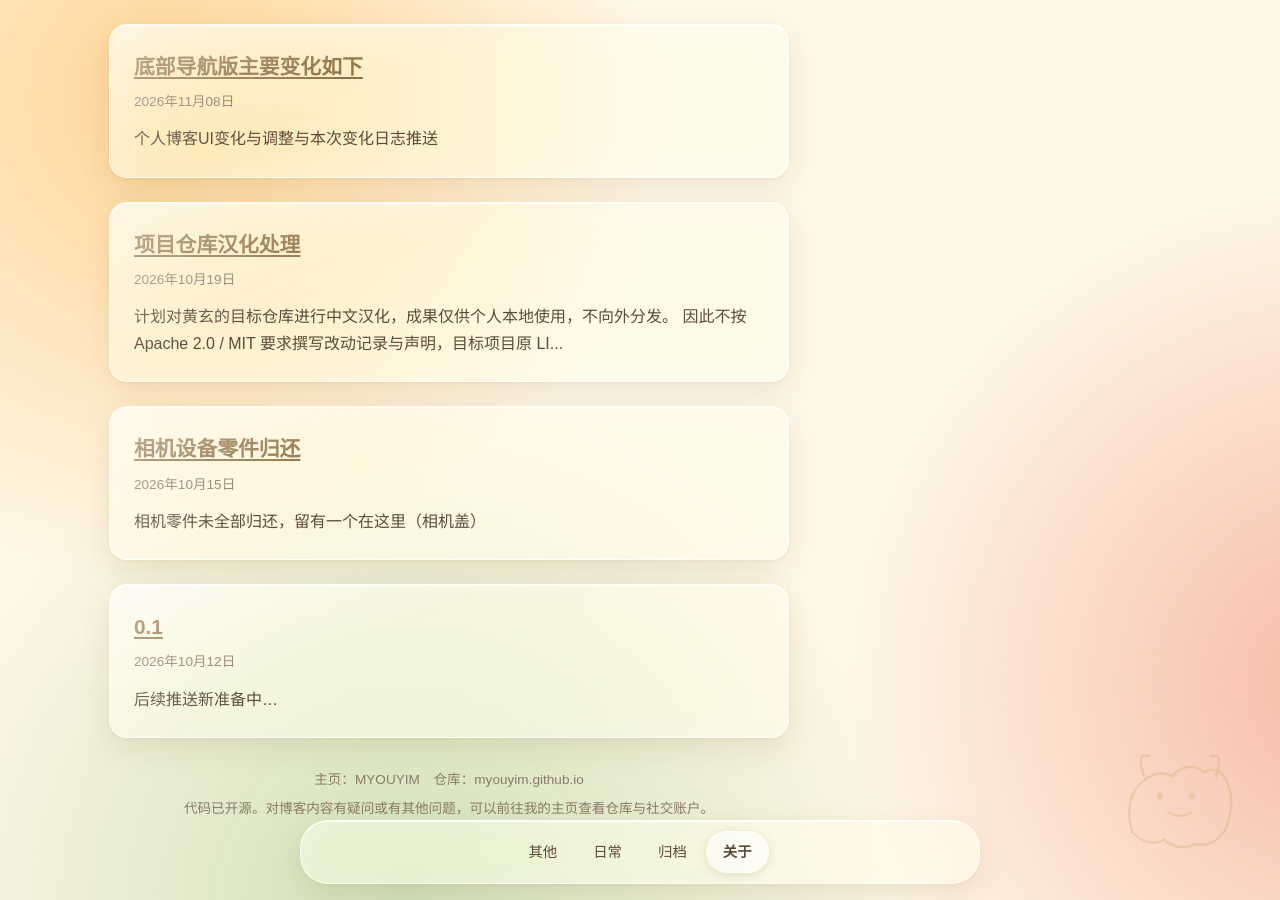
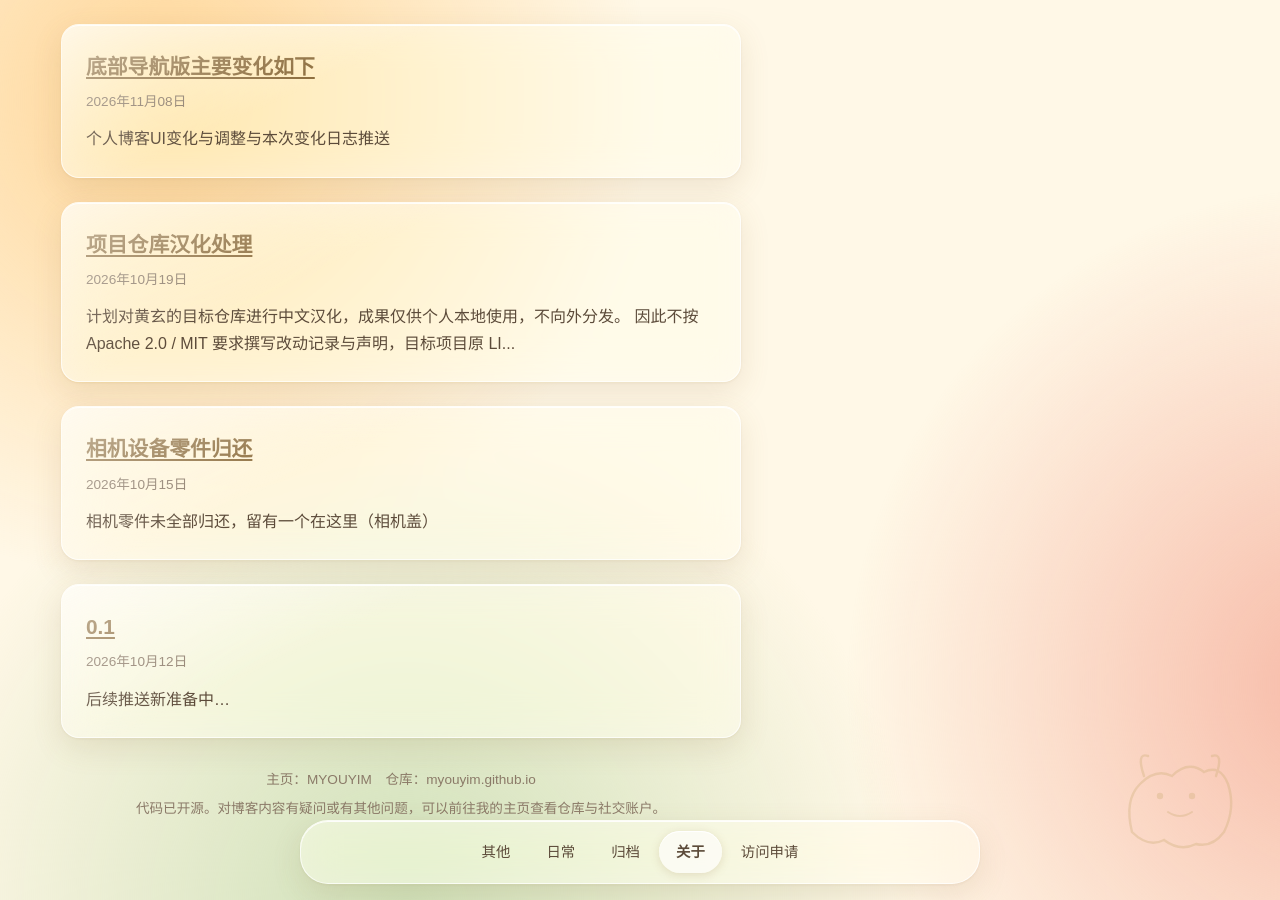
Before and after one commit to MYOUYIM/MYOUYIM.github.io, a Jekyll site: the page cat.html, which Jekyll copies as it is, in a window 1280 px wide. Built offline with Jekyll 4.4.1, drawn with Linux system fonts in a browser that asks for light colours.

Commit message:
更新 cat.html

```diff
--- a/cat.html
+++ b/cat.html
@@ -15,10 +15,11 @@
     </header>
 
     <nav class="categories">
-      <a href="index.html" class="cat-btn">其他</a>
+      <a href="/" class="cat-btn">其他</a>
       <a href="daily.html" class="cat-btn">日常</a>
       <a href="thought.html" class="cat-btn">归档</a>
       <a href="cat.html" class="cat-btn active">关于</a>
+      <a href="invitation/" class="cat-btn">访问申请</a>
     </nav>
 
     <main>
@@ -35,7 +36,6 @@
             </a>
             ，供自己备份与展示。
           </p>
-</section>
         </section>
 
         <section>
```
Lines whose indentation alone changed are shown as unchanged.
